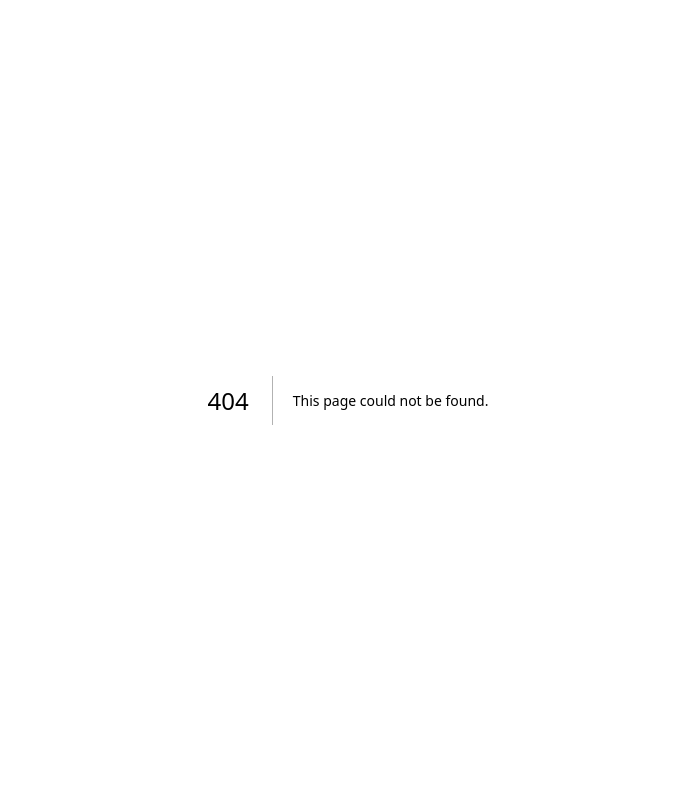
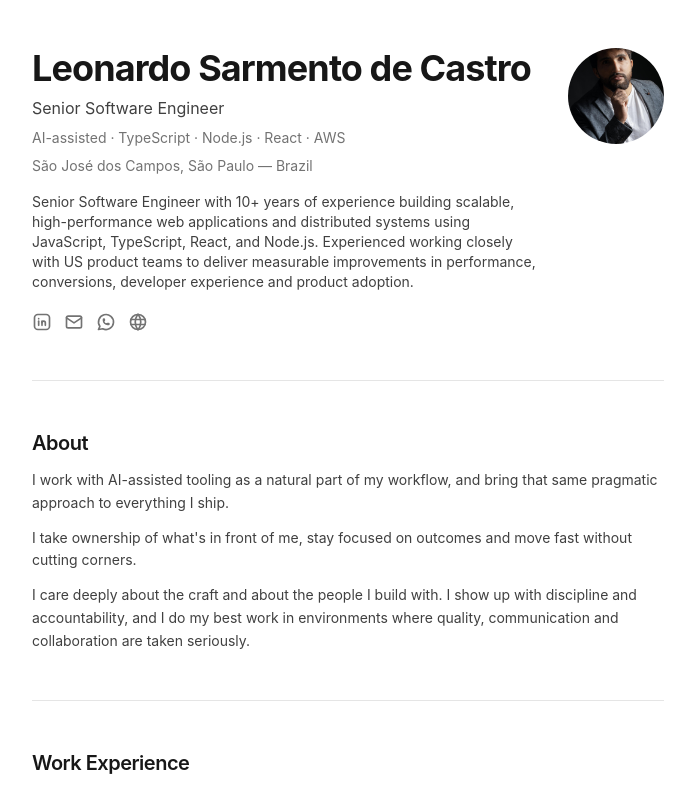
Before and after one commit to leonardosarmentocastro/leonardosarmentodecastro.com, a Next.js app: page /cv in a window 1280 px wide. Before the commit this address had no page. Shown: the top 800 px of the page, without its empty margins (292-987 px from the left). Built offline with nearby package versions, Linux system fonts and the light colour scheme.

Commit message:
feat(cv): add /cv Next.js route + metadata

```diff
--- /dev/null
+++ b/src/app/cv/page.tsx
@@ -0,0 +1,13 @@
+import type { Metadata } from "next";
+
+import { CVPage } from "@/components/pages/CVPage/CVPage";
+import { RESUME } from "@/cv/data";
+
+export const metadata: Metadata = {
+  title: "CV — Leonardo Sarmento de Castro",
+  description: RESUME.hero.blurb,
+};
+
+export default function CVRoute() {
+  return <CVPage />;
+}
```
